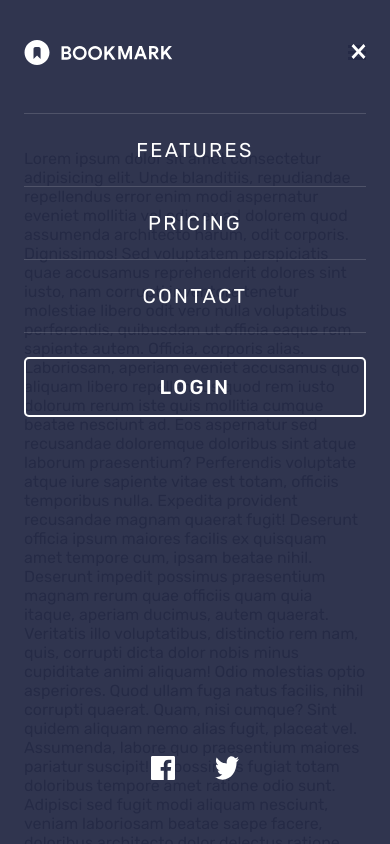
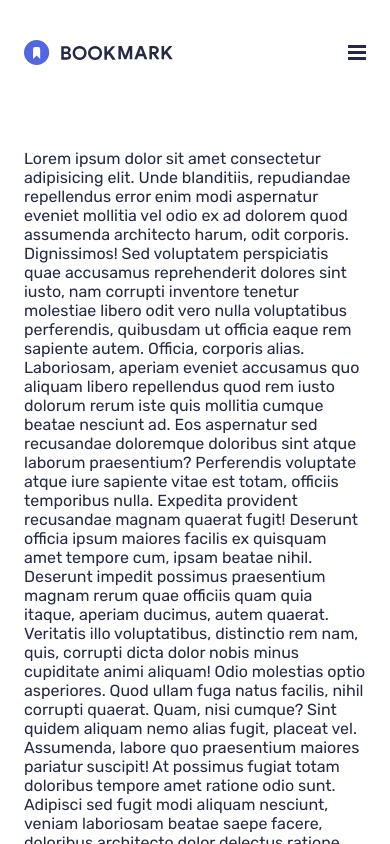
Before and after one commit to orlowski-dev/fm-bookmark-landing-page, a Next.js app: page / in a window 390 px wide. Shown: the top 844 px of the page. Built offline with nearby package versions, Linux system fonts and the light colour scheme.

Commit message:
Added mobile nav animation

```diff
--- a/components/Buttons.tsx
+++ b/components/Buttons.tsx
@@ -14,7 +14,7 @@ interface IButtonPropsTypes {
     height?: number,
   }
   classList?: string[],
-  attrs?: React.HTMLAttributes<HTMLButtonElement>[]
+  attrs?: object
 }
 
 interface ILinkButtonPropsTypes extends IButtonPropsTypes {
--- a/components/MainHeader.tsx
+++ b/components/MainHeader.tsx
@@ -1,3 +1,5 @@
+'use client'
+
 import { logo, logoWhite } from '@/assets/logos'
 import { default as navLinksData } from '@/data/navLinksData.json'
 import '@/styles/MainHeader.scss'
@@ -5,10 +7,34 @@ import Image from 'next/image'
 import Link from 'next/link'
 import { Button, LinkButton } from './Buttons'
 import { closeIcon, facebookIcon, hamburgerIcon, twitterIcon } from '@/assets/icons'
+import { useRef } from 'react'
 
 export const MainHeader = () => {
+  let isNavVisible = false;
+  const mobileNavRef = useRef<HTMLElement>(null)
+
+  const showMobileMenu = () => {
+    mobileNavRef.current?.classList.add('visible')
+    document.body.classList.add('prevent-scroll')
+    isNavVisible = true
+  }
+
+  const hideMobileMenu = () => {
+    mobileNavRef.current?.classList.remove('visible')
+    document.body.removeAttribute('class')
+    isNavVisible = false
+  }
+
+  const handleNavBtnClick = () => {
+    if (!isNavVisible) {
+      showMobileMenu()
+    } else {
+      hideMobileMenu()
+    }
+  }
 
   return (
+    <>
       <header className="main-header">
         <div className="container p-v p-h d-fl ai-c jc-sb">
           <div className="logo-area">
@@ -25,7 +51,23 @@ export const MainHeader = () => {
               }
             </ul>
           </nav>
-        <nav id="mobile-nav" className="mobile mobile-nav">
+          <div className="button-area">
+            <Button
+              textContent='open menu'
+              onlyIcon
+              icon={{
+                path: hamburgerIcon,
+                width: 18,
+                height: 15,
+                alt: 'menu icon'
+              }}
+              classList={['no-bg-br', 'iconic']}
+              attrs={{ onClick: handleNavBtnClick }}
+            />
+          </div>
+        </div>
+      </header>
+      <nav id="mobile-nav" className="mobile mobile-nav" ref={mobileNavRef}>
         <header className='d-fl ai-c jc-sb'>
           <Image src={logoWhite} width={149} height={25} alt='logo' />
           <Button
@@ -38,13 +80,18 @@ export const MainHeader = () => {
               alt: 'close icon'
             }}
             classList={['no-bg-br', 'iconic']}
+            attrs={{ onClick: handleNavBtnClick }}
           />
         </header>
         <div className="nav-links">
           <ul className="us-ul">
             {
               navLinksData.map(link => (
-                  <li key={link.id} className='li-border-h'>
+                <li
+                  key={link.id}
+                  className='li-border-h'
+                  onClick={() => hideMobileMenu()}
+                >
                   <Link href={link.path}>{link.textContent}</Link>
                 </li>
               ))
@@ -54,6 +101,7 @@ export const MainHeader = () => {
             <LinkButton
               textContent='Login'
               href='/'
+              attrs={{ onClick: hideMobileMenu }}
               classList={['button', 'nav-login-btn']}
             />
           </div>
@@ -65,6 +113,7 @@ export const MainHeader = () => {
             onlyIcon
             icon={{ path: facebookIcon, alt: 'facebook icon' }}
             target='_blank'
+            attrs={{ onClick: hideMobileMenu }}
           />
           <LinkButton
             textContent='Twitter'
@@ -72,23 +121,10 @@ export const MainHeader = () => {
             onlyIcon
             icon={{ path: twitterIcon, alt: 'twitter icon' }}
             target='_blank'
+            attrs={{ onClick: hideMobileMenu }}
           />
         </div>
       </nav>
-        <div className="button-area">
-          <Button
-            textContent='open menu'
-            onlyIcon
-            icon={{
-              path: hamburgerIcon,
-              width: 18,
-              height: 15,
-              alt: 'menu icon'
-            }}
-            classList={['no-bg-br', 'iconic']}
-          />
-        </div>
-      </div>
-    </header>
+    </>
   )
 }
--- a/styles/MainHeader.scss
+++ b/styles/MainHeader.scss
@@ -4,10 +4,10 @@
   left: 0;
   background-color: rgba(255, 255, 255, 95%);
   backdrop-filter: blur(10px);
+}
 
 .mobile-nav {
   position: fixed;
-    inset: 0;
   width: 100%;
   height: 100vh;
   padding: var(--padding-v) var(--padding-h);
@@ -15,6 +15,13 @@
   display: grid;
   grid-template-rows: 25px auto 48px;
   gap: var(--padding-h);
+  right: -100%;
+  top: 0;
+  transition: right var(--transition-time);
+
+  &.visible {
+    right: 0;
+  }
 
   .nav-links {
     margin-top: var(--padding-h);
@@ -42,4 +49,3 @@
     gap: 40px;
   }
 }
-}
--- a/styles/globals.scss
+++ b/styles/globals.scss
@@ -67,6 +67,10 @@ p {
   position: fixed;
   z-index: -1;
   user-select: none;
+  overflow: hidden;
+}
+
+.prevent-scroll {
   overflow: hidden;
 }
 
```
Lines whose indentation alone changed are shown as unchanged.
